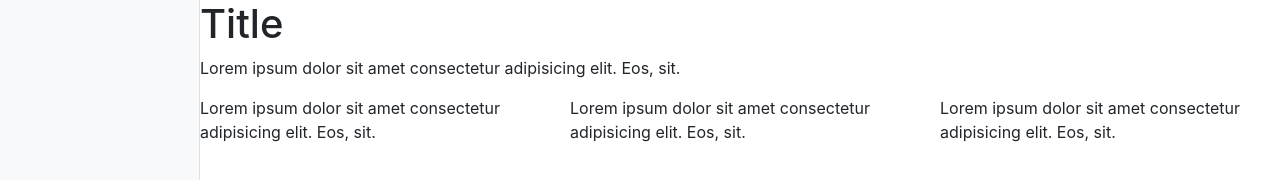
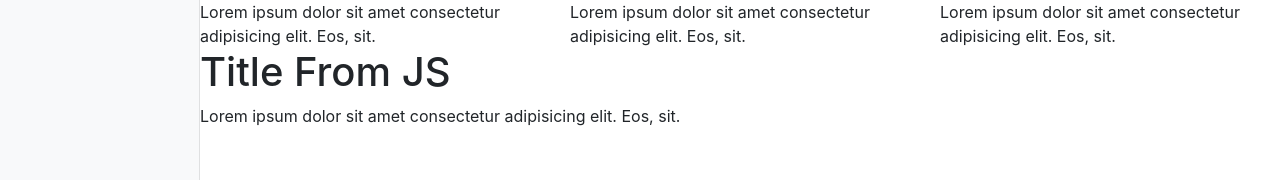
Before and after one commit to SergeyYakimov/js-constructor, a plain HTML site: page index.html in a window 1280 px wide. Shown: the top 180 px of the page. Drawn offline with nearby package versions, Linux system fonts and the light colour scheme.

Commit message:
Made model for display html

```diff
--- a/index.html
+++ b/index.html
@@ -13,16 +13,7 @@
 
           </div>
           <div id="site" class="content">
-            <div class="row">
-                <div class="col-sm">
-                    <h1>Title</h1>
-                </div>
-            </div>
-            <div class="row">
-                <div class="col-sm">
-                    <p>Lorem ipsum dolor sit amet consectetur adipisicing elit. Eos, sit.</p>
-                </div>
-            </div>
+
             <div class="row">
                 <div class="col-sm">
                     Lorem ipsum dolor sit amet consectetur adipisicing elit. Eos, sit.
--- a/index.js
+++ b/index.js
@@ -0,0 +1,44 @@
+const model = [
+    {
+        type: 'title',
+        value: 'Title From JS'
+    },
+    {
+        type: 'text',
+        value: 'some text'
+    },
+    {
+        type: 'columns',
+        value: [
+            '123', '456', '789'
+        ]
+    }
+];
+
+const $site = document.querySelector('#site');
+
+model.forEach(block => {
+    let html = '';
+
+    if (block.type === 'title') {
+        html = `
+            <div class="row">
+                <div class="col-sm">
+                    <h1>${block.value}</h1>
+                </div>
+            </div>
+        `;
+    } else if (block.type === 'text') {
+        html = `
+            <div class="row">
+                <div class="col-sm">
+                    <p>Lorem ipsum dolor sit amet consectetur adipisicing elit. Eos, sit.</p>
+                </div>
+            </div>
+        `
+    } else if (block.type === 'columns') {
+
+    }
+
+    $site.insertAdjacentHTML('beforeend', html);
+});
```
